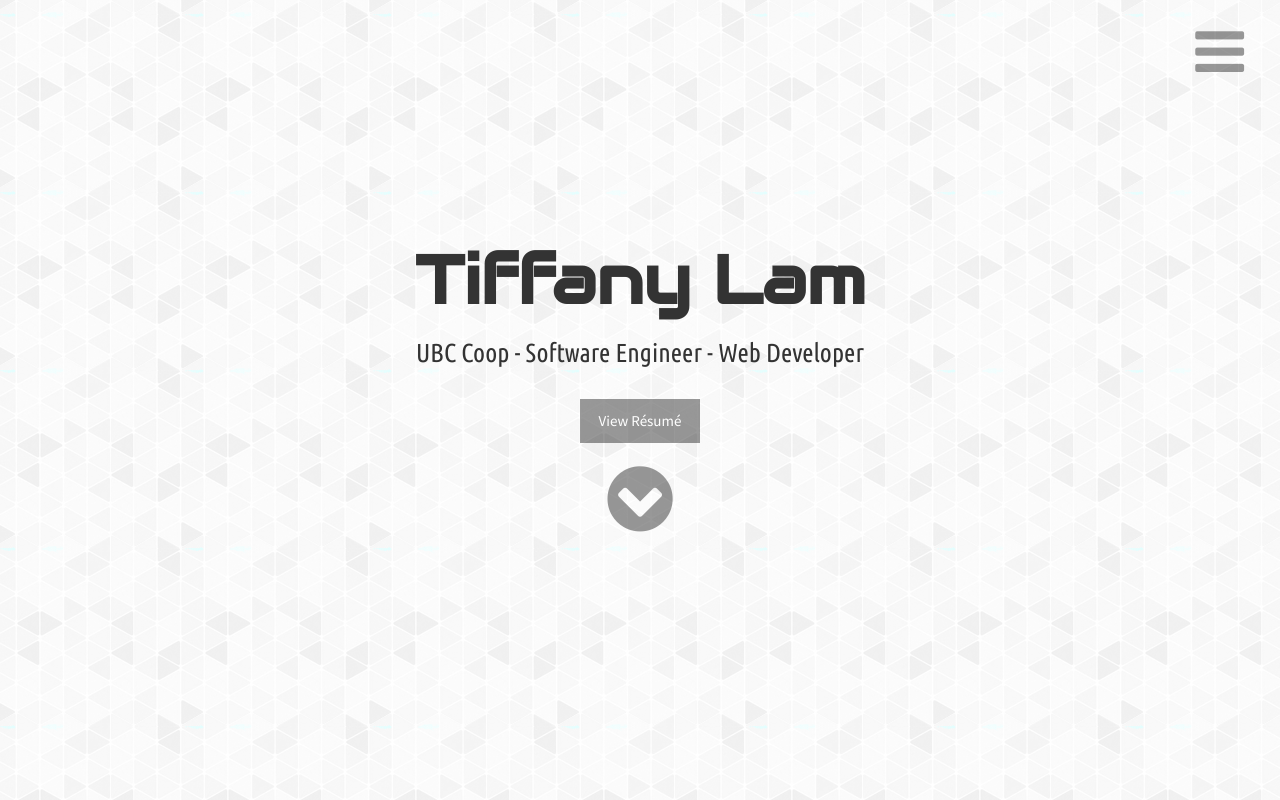
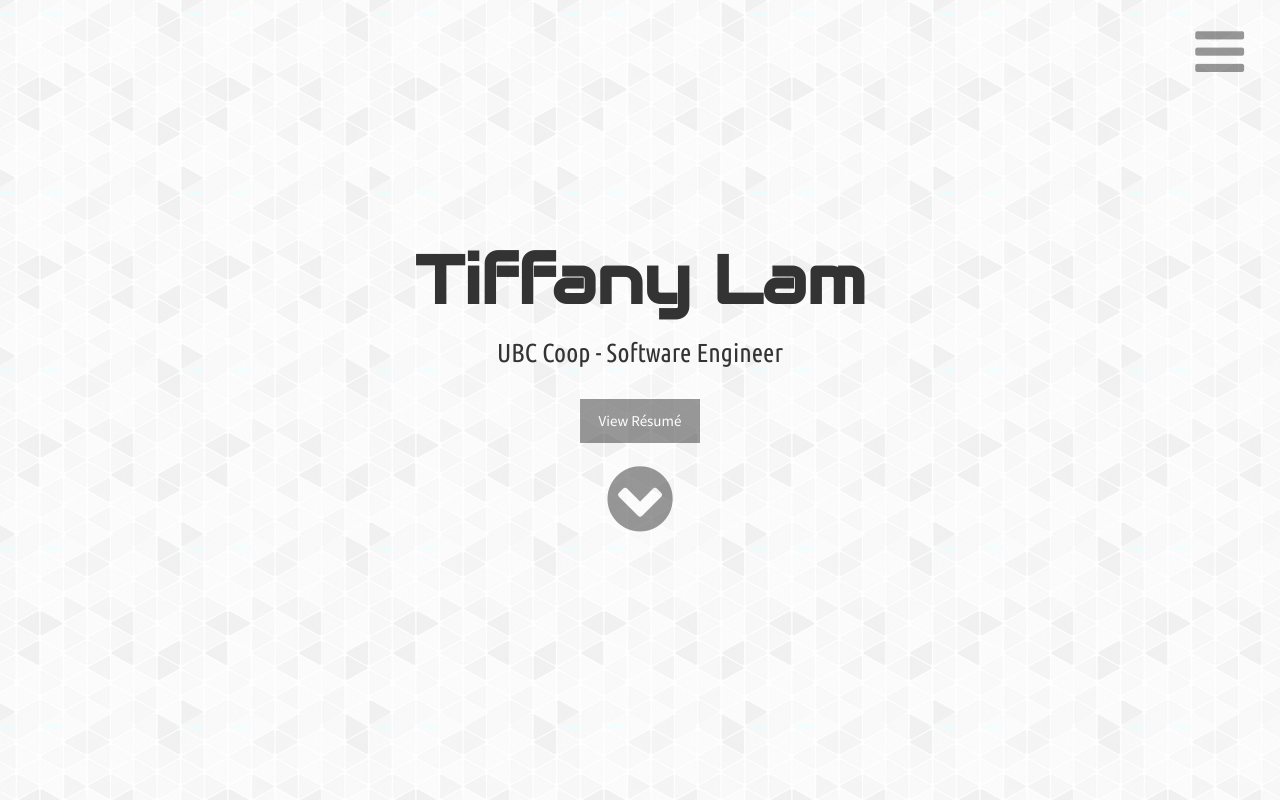
Before and after one commit to tifflhl/tifflhl.github.io, a plain HTML site: page index.html in a window 1280 px wide. Shown: the top 800 px of the page. Drawn offline with Linux system fonts and the light colour scheme.

Commit message:
updated header

```diff
--- a/index.html
+++ b/index.html
@@ -71,7 +71,7 @@
     <div class="text-vertical-center">
         <h1 class="highlight">Tiffany Lam</h1>
 
-        <h3>UBC Coop - Software Engineer - Web Developer</h3>
+        <h3>UBC Coop - Software Engineer</h3>
         <br>
         <a href="img/TiffanyLam_Resume.pdf" class="btn btn-dark" role="button" id="resume">View Résumé</a><br>
         <a href="#about" class="btn btn-dark btn-lg" id="down"><i class="fa fa-chevron-circle-down fa-4x"></i></a>
```
